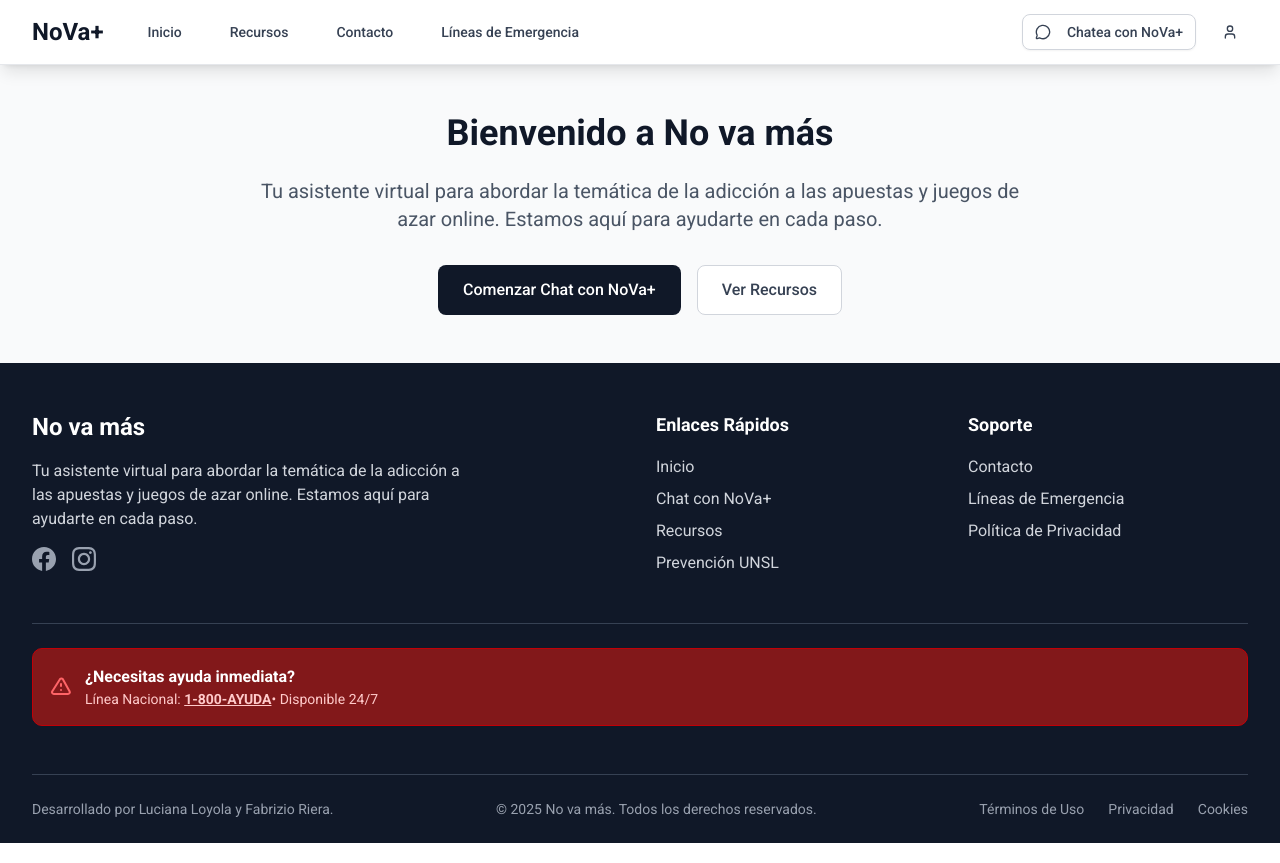
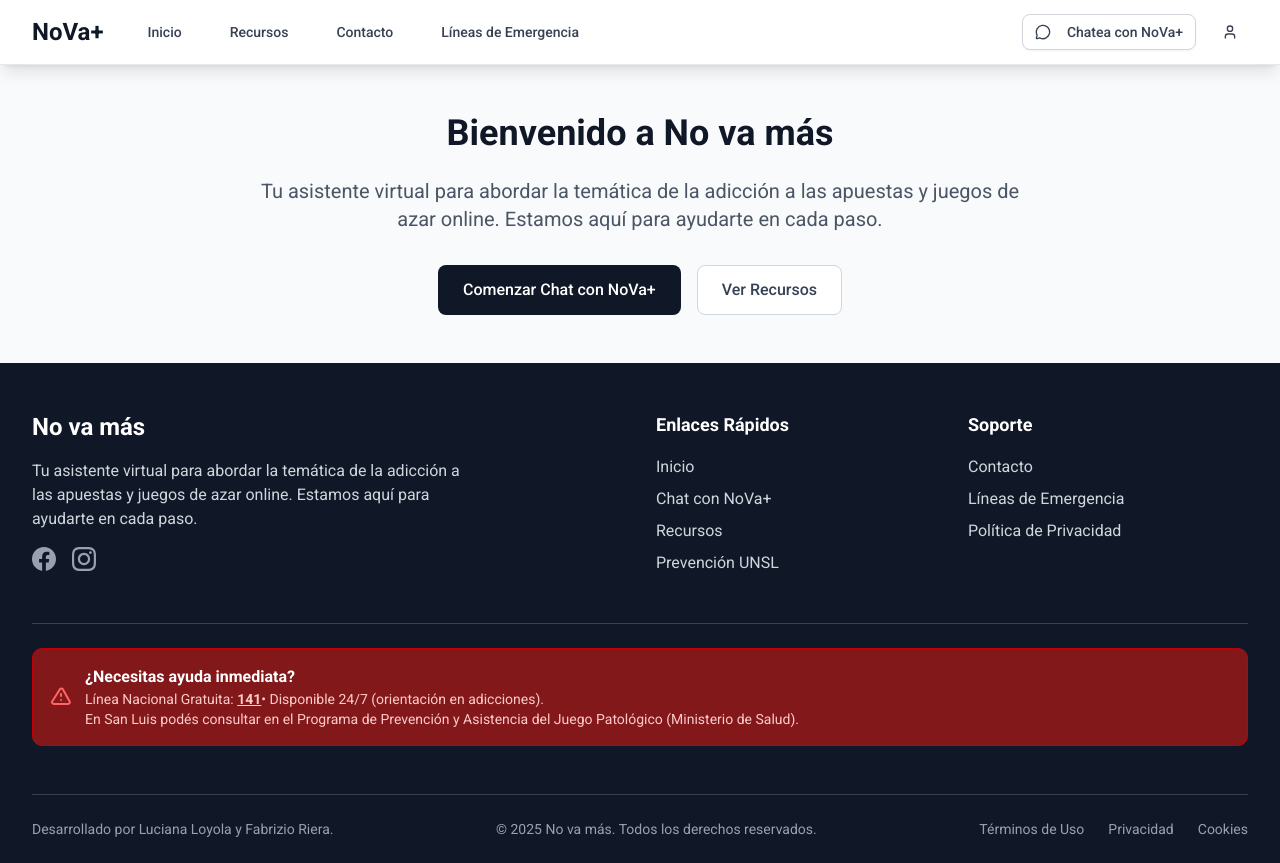
Before and after one commit to FabrizioBauerDev/novamas, a Next.js app: page / in a window 1280 px wide. Built offline with nearby package versions, Linux system fonts and the light colour scheme.

Commit message:
No relevantes

```diff
--- a/src/components/shared/footer.tsx
+++ b/src/components/shared/footer.tsx
@@ -14,12 +14,12 @@ export default function Footer() {
               Estamos aquí para ayudarte en cada paso.
             </p>
             <div className="flex space-x-4">
-              <Link href="#" className="text-gray-400 hover:text-white transition-colors" aria-label="Facebook">
+              <Link href="https://www.facebook.com/programauniversitariodeprevencionunsl"  target="_blank" className="text-gray-400 hover:text-white transition-colors" aria-label="Facebook">
                 <svg className="w-6 h-6" fill="currentColor" viewBox="0 0 24 24">
                   <path d="M24 12.073c0-6.627-5.373-12-12-12s-12 5.373-12 12c0 5.99 4.388 10.954 10.125 11.854v-8.385H7.078v-3.47h3.047V9.43c0-3.007 1.792-4.669 4.533-4.669 1.312 0 2.686.235 2.686.235v2.953H15.83c-1.491 0-1.956.925-1.956 1.874v2.25h3.328l-.532 3.47h-2.796v8.385C19.612 23.027 24 18.062 24 12.073z" />
                 </svg>
               </Link>
-              <Link href="#" className="text-gray-400 hover:text-white transition-colors" aria-label="Instagram">
+              <Link href="https://www.instagram.com/prevencionunsl" target="_blank" className="text-gray-400 hover:text-white transition-colors" aria-label="Instagram">
                 <svg className="w-6 h-6" fill="currentColor" viewBox="0 0 24 24">
                   <path d="M12 2.163c3.204 0 3.584.012 4.85.07 3.252.148 4.771 1.691 4.919 4.919.058 1.265.069 1.645.069 4.849 0 3.205-.012 3.584-.069 4.849-.149 3.225-1.664 4.771-4.919 4.919-1.266.058-1.644.07-4.85.07-3.204 0-3.584-.012-4.849-.07-3.26-.149-4.771-1.699-4.919-4.92-.058-1.265-.07-1.644-.07-4.849 0-3.204.013-3.583.07-4.849.149-3.227 1.664-4.771 4.919-4.919 1.266-.057 1.645-.069 4.849-.069zm0-2.163c-3.259 0-3.667.014-4.947.072-4.358.2-6.78 2.618-6.98 6.98-.059 1.281-.073 1.689-.073 4.948 0 3.259.014 3.668.072 4.948.2 4.358 2.618 6.78 6.98 6.98 1.281.058 1.689.072 4.948.072 3.259 0 3.668-.014 4.948-.072 4.354-.2 6.782-2.618 6.979-6.98.059-1.28.073-1.689.073-4.948 0-3.259-.014-3.667-.072-4.947-.196-4.354-2.617-6.78-6.979-6.98-1.281-.059-1.69-.073-4.949-.073zm0 5.838c-3.403 0-6.162 2.759-6.162 6.162s2.759 6.163 6.162 6.163 6.162-2.759 6.162-6.163c0-3.403-2.759-6.162-6.162-6.162zm0 10.162c-2.209 0-4-1.79-4-4 0-2.209 1.791-4 4-4s4 1.791 4 4c0 2.21-1.791 4-4 4zm6.406-11.845c-.796 0-1.441.645-1.441 1.44s.645 1.44 1.441 1.44c.795 0 1.439-.645 1.439-1.44s-.644-1.44-1.439-1.44z" />
                 </svg>
@@ -97,12 +97,14 @@ export default function Footer() {
               <div>
                 <p className="text-white font-semibold">¿Necesitas ayuda inmediata?</p>
                 <p className="text-red-200 text-sm">
-                  Línea Nacional:{" "}
-                  <a href="tel:1-800-AYUDA" className="underline font-semibold">
-                    1-800-AYUDA
+                  Línea Nacional Gratuita:{" "}
+                  <a href="tel:141" className="underline font-semibold">
+                    141
                   </a>
-                  • Disponible 24/7
+                  • Disponible 24/7 (orientación en adicciones).
+                  <br/>En San Luis podés consultar en el Programa de Prevención y Asistencia del Juego Patológico (Ministerio de Salud).
                 </p>
+
               </div>
             </div>
           </div>
```
